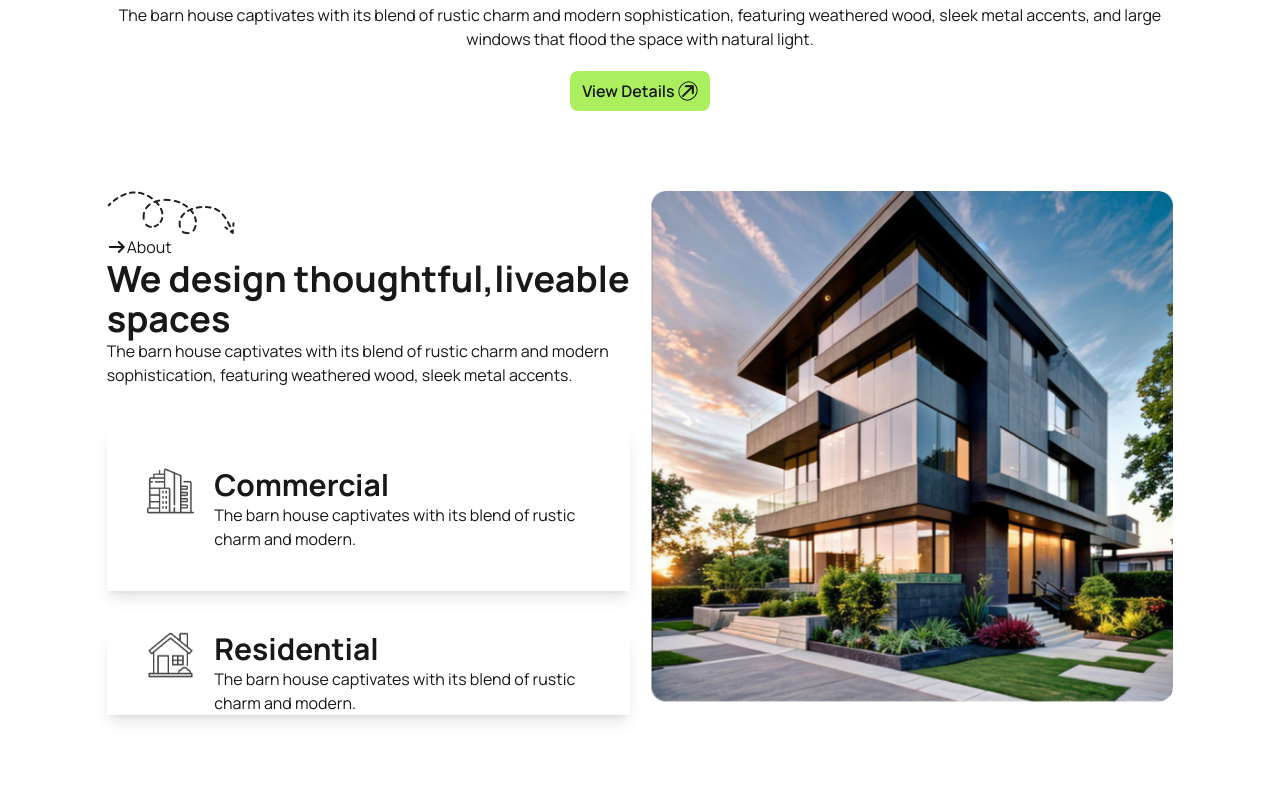
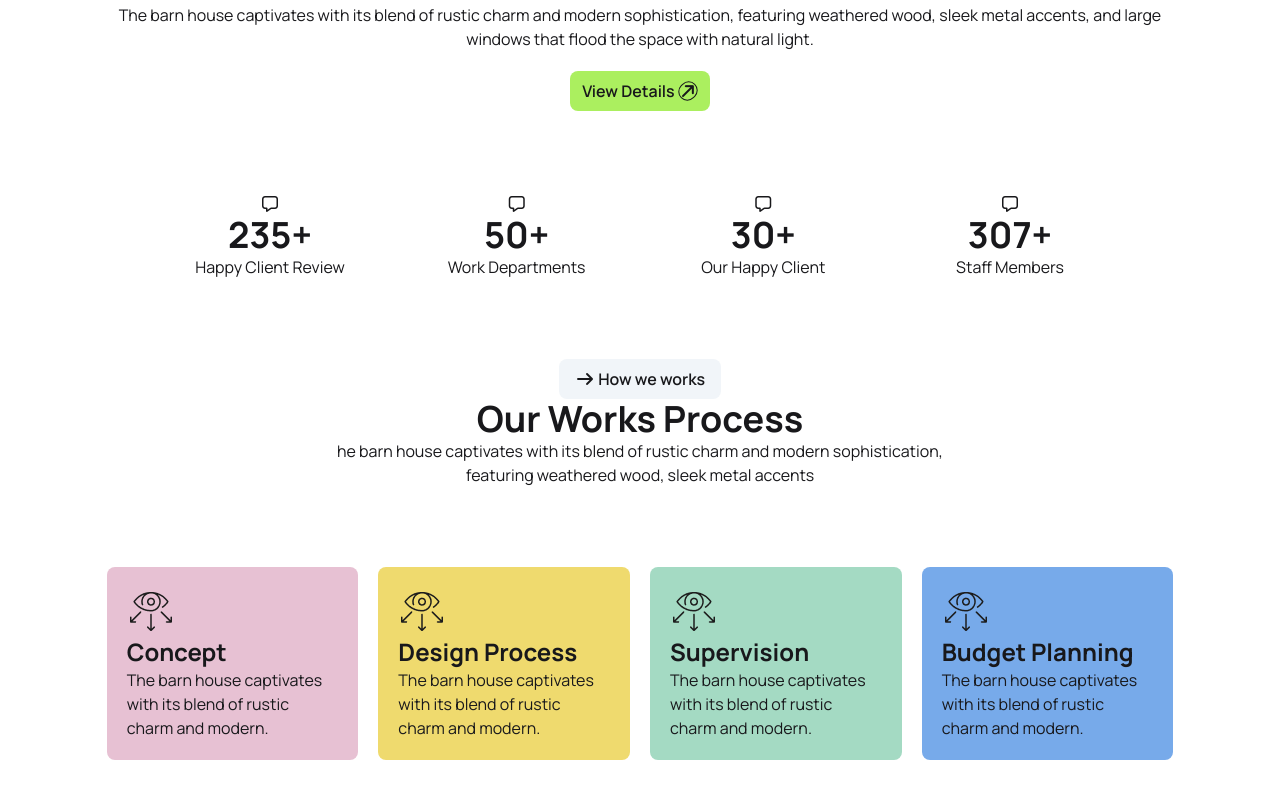
Before and after one commit to ajimcse/Interior-design-home3, a plain HTML site: page index.html in a window 1280 px wide. Shown: the part 568-1380 px from the top of the page. Drawn offline with nearby package versions, Linux system fonts and the light colour scheme.

Commit message:
our works and client review section

```diff
--- a/index.html
+++ b/index.html
@@ -102,6 +102,62 @@
             </div>
         </section>
         <section>
+            <div class="grid grid-cols-1 lg:grid-cols-4   text-center py-10   rounded-lg p-10 ">
+                <div class="">
+                    <i class="fa-regular fa-message"></i>
+                    <h2 class="font-bold text-4xl">235+</h2>
+                    <p class="">Happy Client Review</p>
+                </div>
+                <div>
+                    <i class="fa-regular fa-message"></i>
+                    <h2 class="font-bold text-4xl">50+</h2>
+                    <p class="">Work Departments</p>
+                </div>
+                <div>
+                    <i class="fa-regular fa-message"></i>
+                    <h2 class="font-bold text-4xl">30+</h2>
+                    <p class="">Our Happy Client</p>
+                </div>
+                <div>
+                    <i class="fa-regular fa-message"></i>
+                    <h2 class="font-bold text-4xl">307+</h2>
+                    <p class="">Staff Members</p>
+                </div>
+            </div>
+        </section>
+        <section>
+            <div class="text-center py-10 pt-10">
+                <button class=" bg-slate-100 py-2 px-4 rounded-lg font-semibold">
+                    <i class="fa-solid fa-arrow-right"></i>
+                 How we works</button>
+                <h2 class="text-4xl font-bold">Our Works Process</h2>
+                <p>he barn house captivates with its blend of rustic charm and modern sophistication, <br>
+                    featuring weathered wood, sleek metal accents</p>
+            </div>
+              <div class="grid grid-cols-1 lg:grid-cols-4 gap-5    py-10   ">
+                <div class=" bg-[#E7C1D3] p-5 rounded-lg">
+                   <img src="./images/assets/vision.png" alt="">
+                    <h2 class="font-bold text-2xl">Concept</h2>
+                    <p class=" ">The barn house captivates with its blend of rustic charm and modern.</p>
+                </div>
+                  <div class=" bg-[#EFDA6E] p-5 rounded-lg">
+                   <img src="./images/assets/vision.png" alt="">
+                    <h2 class="font-bold text-2xl">Design Process</h2>
+                    <p class=" ">The barn house captivates with its blend of rustic charm and modern.</p>
+                </div>
+                 <div class=" bg-[#A4DAC3] p-5 rounded-lg">
+                   <img src="./images/assets/vision.png" alt="">
+                    <h2 class="font-bold text-2xl">Supervision</h2>
+                    <p class=" ">The barn house captivates with its blend of rustic charm and modern.</p>
+                </div>
+                 <div class=" bg-[#77AAEA] p-5 rounded-lg">
+                   <img src="./images/assets/vision.png" alt="">
+                    <h2 class="font-bold text-2xl">Budget Planning</h2>
+                    <p class=" ">The barn house captivates with its blend of rustic charm and modern.</p>
+                </div>
+            </div>
+        </section>
+        <section>
             <div class="lg:flex gap-5 py-10">
                 <div class="flex-1">
                     <div class="pb-10">
@@ -111,7 +167,7 @@
                         <p>The barn house captivates with its blend of rustic charm and modern sophistication, featuring
                             weathered wood, sleek metal accents.</p>
                     </div>
-                    <div class="flex   mb-10 shadow-lg gap-5 p-10">
+                    <div class="flex     shadow-lg gap-5 p-10 mb-4">
                         <div>
                             <img src="./images/assets/commercial.png" alt="">
                         </div>
@@ -120,12 +176,12 @@
                             <p class="">The barn house captivates with its blend of rustic charm and modern.</p>
                         </div>
                     </div>
-                    <div class="flex   mb-10 shadow-lg gap-5 px-10">
+                    <div class="flex   mb-10 shadow-lg gap-5 px-10 rounded-lg  pb-8">
                         <div>
                             <img src="./images/assets/residential.png" alt="">
                         </div>
                         <div>
-                            <h2 class="font-bold text-3xl">Residential</h2>
+                            <h2 class="font-bold text-3xl space-y-3">Residential</h2>
                             <p class="">The barn house captivates with its blend of rustic charm and modern.</p>
                         </div>
                     </div>
```
